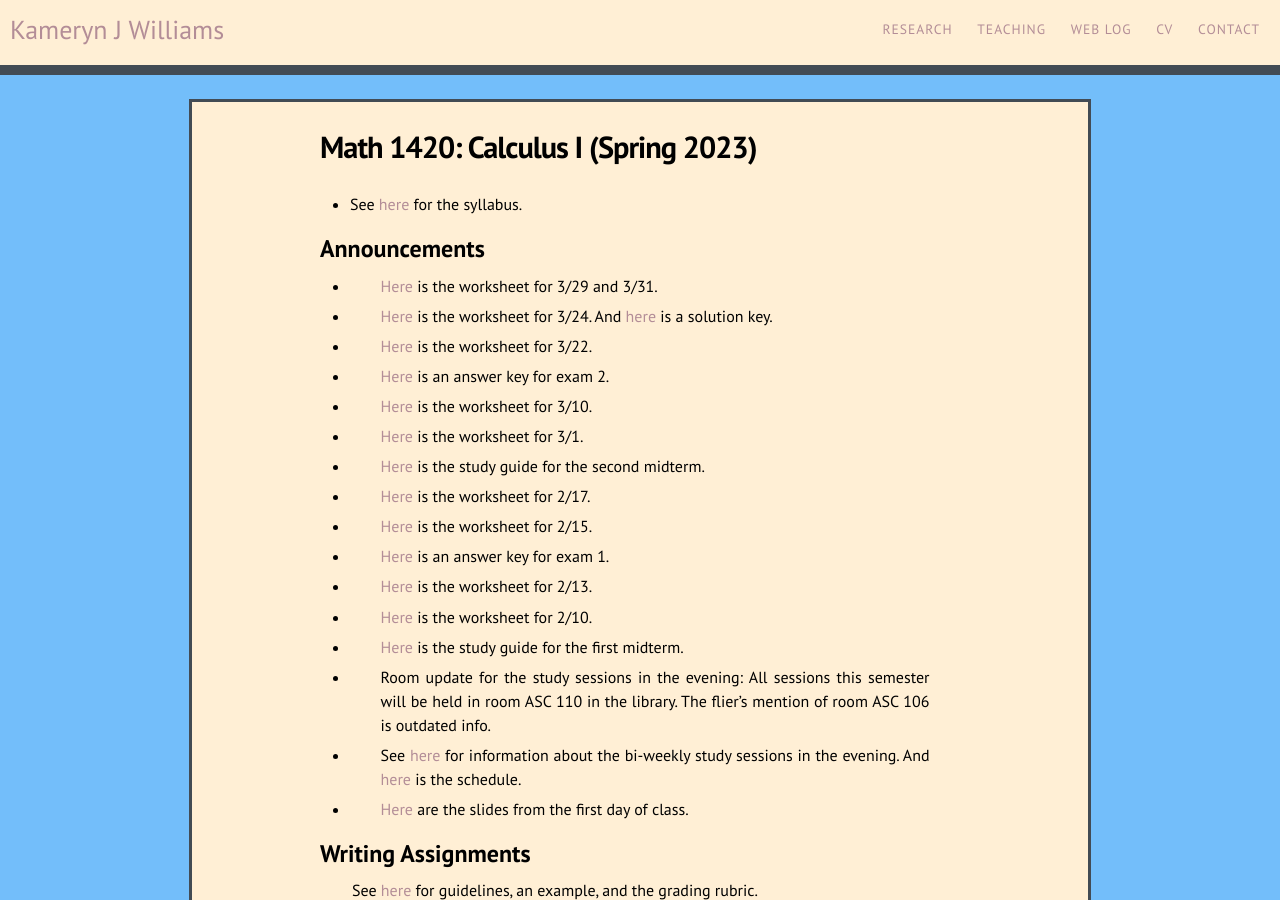
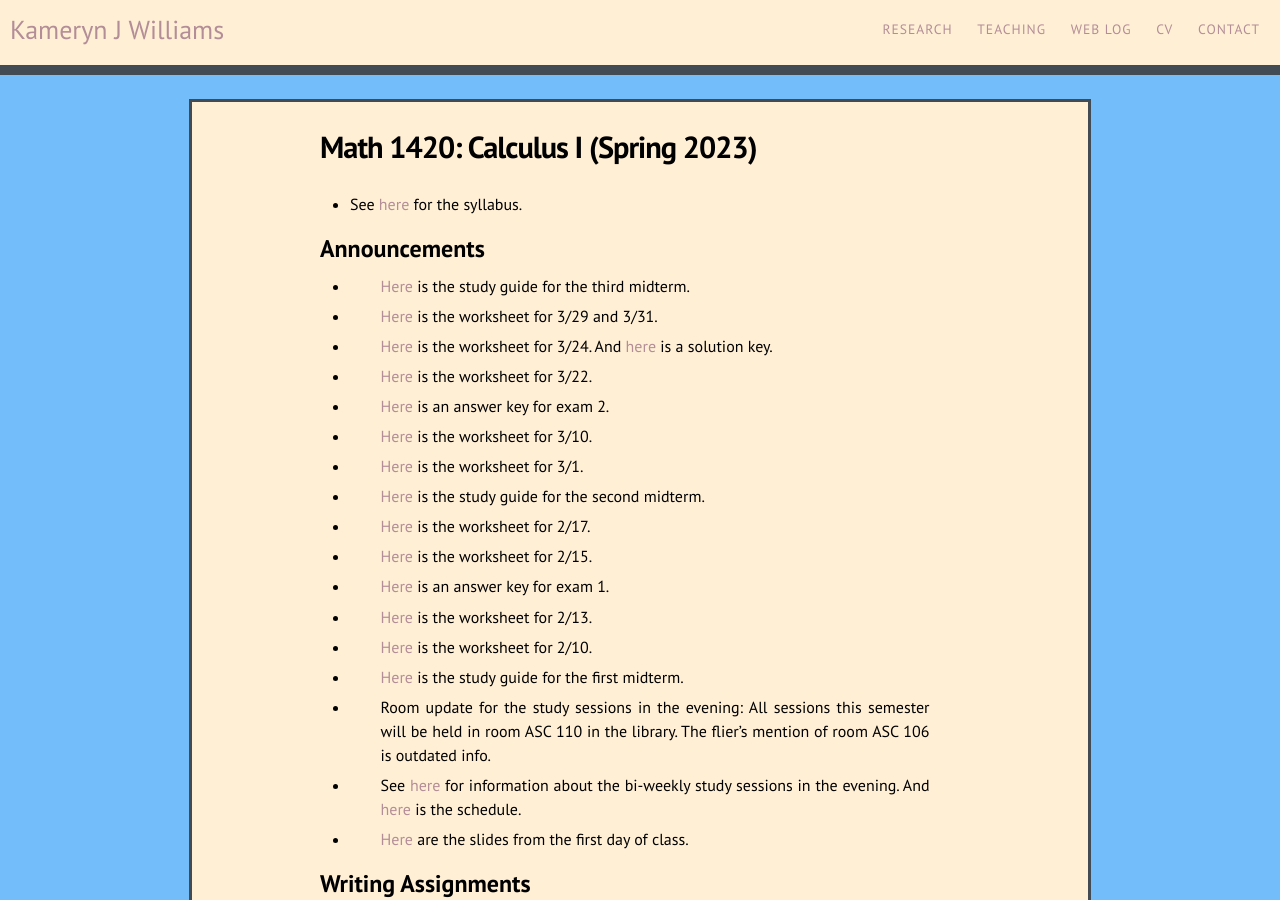
Before and after one commit to kamerynjw/kamerynjw.github.io, a Jekyll site: the page built from teaching/2023/math1420.md, in a window 1280 px wide and 900 px high. Built offline with Jekyll 4.4.1, drawn with Linux system fonts in a browser that asks for light colours; nearby versions of some CDN libraries.

Commit message:
new study guide

```diff
--- a/teaching/2023/math1420.md
+++ b/teaching/2023/math1420.md
@@ -9,6 +9,8 @@ permalink: /teaching/2023/math1420/
 
 Announcements
 -------------
+
+* [Here]({{ page.url }}sg3.pdf) is the study guide for the third midterm.
 
 * [Here]({{ page.url }}ws4.7.pdf) is the worksheet for 3/29 and 3/31.
 
```
Also changed, not shown: 1 other file.
